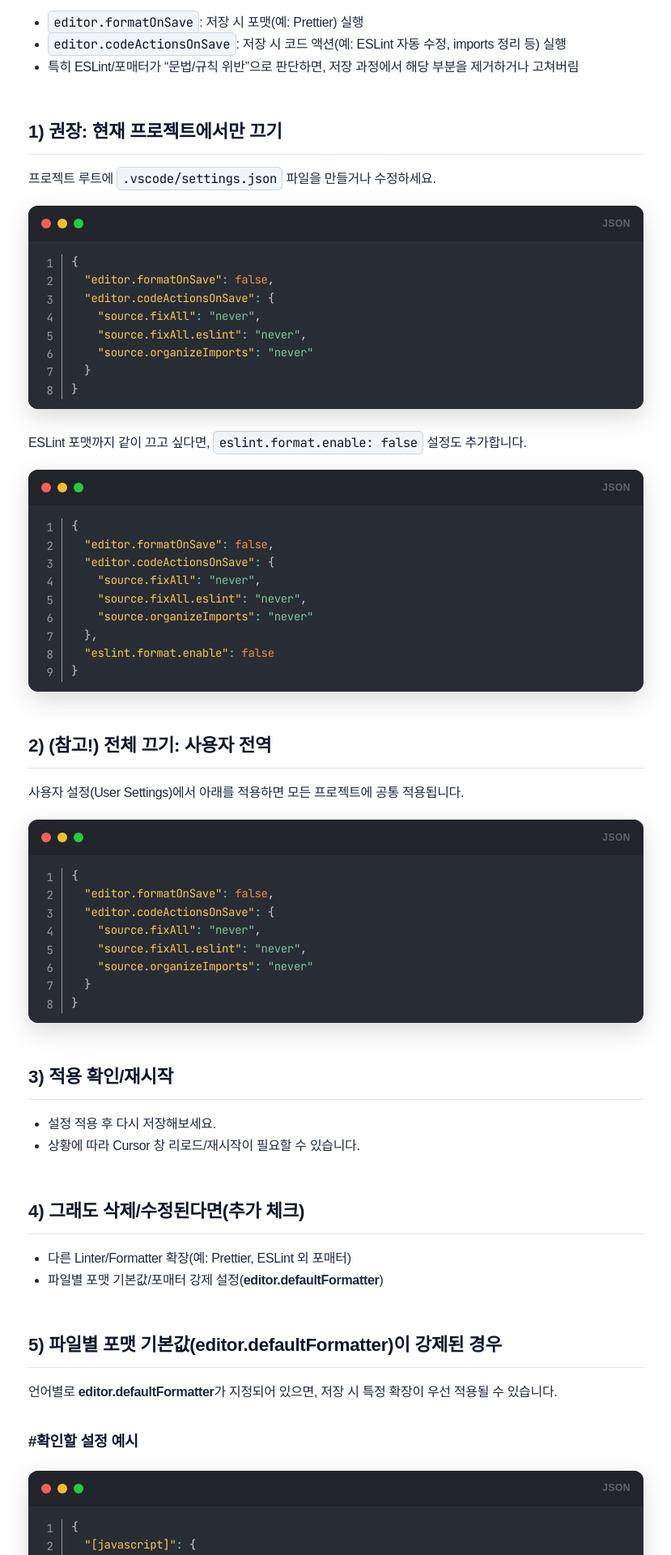
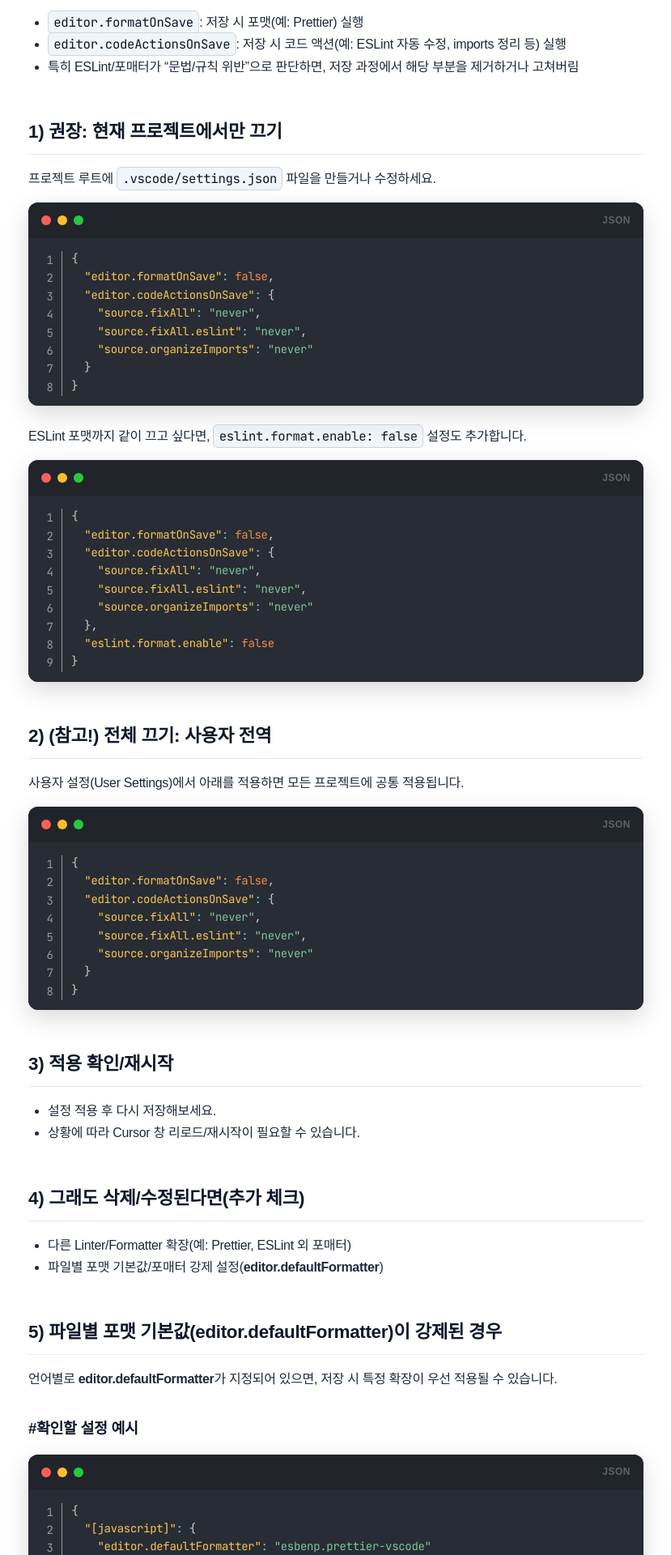
Before and after one commit to KNOUAC/story, a Jekyll site: the page built from docs/cursor/01_prevent_code_deletion_on_save.md, in a window 1280 px wide. Shown: the part 577-2497 px from the top of the page at 81% size, without its empty margins (225-1054 px from the left). Built offline with Jekyll 4.4.1, drawn with Linux system fonts in a browser that asks for light colours; nearby versions of some CDN libraries; some web fonts are replaced.

```diff
--- a/assets/css/style.css
+++ b/assets/css/style.css
@@ -48,14 +48,14 @@
   border-radius: 6px !important;
   font-size: 0.98em !important;
   border: 1px solid #cbd5e1 !important;
-  font-family: 'JetBrains Mono', monospace !important;
+  font-family: 'JetBrains Mono', 'Fira Code', monospace !important;
   text-shadow: none !important; /* Prism이 강제로 넣는 텍스트 그림자 제거 */
 }
 
 /* -5- */
 .code-container {
   max-width: 100%;
-  margin: 20px 0 28px 0;
+  margin: 16px 0 24px 0;
   background-color: #282c34;
   border-radius: 12px;
   overflow: hidden;
```
Also changed, not shown: .github/workflows/universal-data-sync.yml (added).
